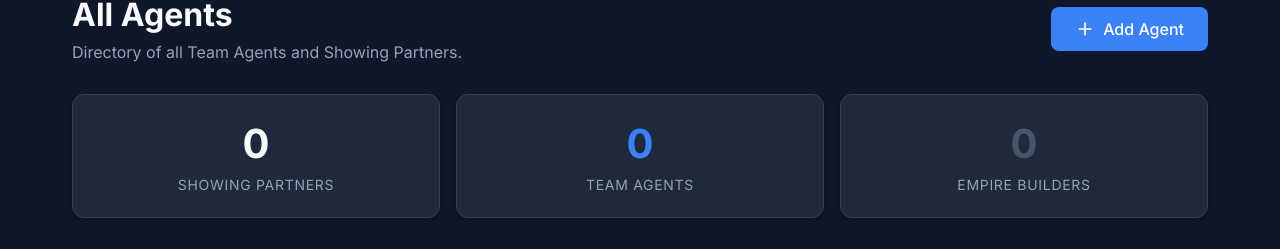
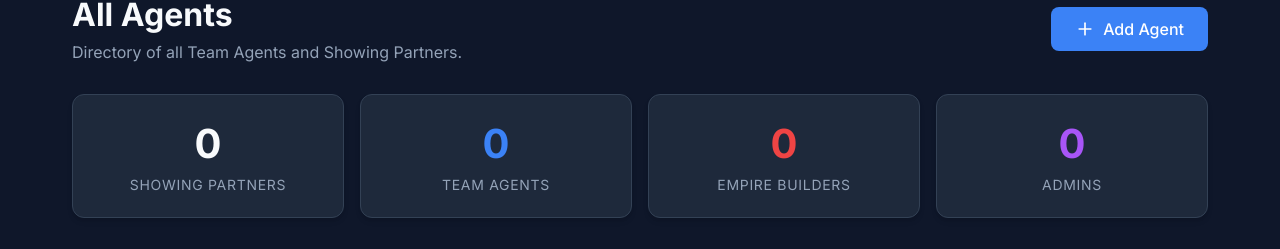
Before and after one commit to sdfk26hktt-cyber/Agent-Dashboard, a Next.js app: page /agents in a window 1280 px wide. Shown: the part 115-364 px from the top of the page. Built offline with nearby package versions, Linux system fonts and the light colour scheme; no server answers; the database is empty.

Commit message:
Add Admin tally and fix badge colors for Admin and Empire Builders

```diff
--- a/app/agents/page.tsx
+++ b/app/agents/page.tsx
@@ -18,6 +18,7 @@ export default async function AgentsList() {
   const showingPartnersCount = allAgents.filter(a => a.role === 'SHOWING_PARTNER').length
   const teamAgentsCount = allAgents.filter(a => a.role === 'TEAM_AGENT').length
   const empireBuildersCount = allAgents.filter(a => a.role === 'EMPIRE_BUILDER').length
+  const adminCount = allAgents.filter(a => a.role === 'ADMIN').length
 
   return (
     <div>
@@ -42,8 +43,12 @@ export default async function AgentsList() {
           <div style={{ fontSize: '0.875rem', color: 'var(--text-secondary)', textTransform: 'uppercase', letterSpacing: '0.05em', marginTop: '0.5rem' }}>Team Agents</div>
         </div>
         <div className="card" style={{ padding: '1.5rem', textAlign: 'center', display: 'flex', flexDirection: 'column', justifyContent: 'center' }}>
-          <div style={{ fontSize: '2.5rem', fontWeight: 'bold', color: '#475569' }}>{empireBuildersCount}</div>
+          <div style={{ fontSize: '2.5rem', fontWeight: 'bold', color: 'var(--danger)' }}>{empireBuildersCount}</div>
           <div style={{ fontSize: '0.875rem', color: 'var(--text-secondary)', textTransform: 'uppercase', letterSpacing: '0.05em', marginTop: '0.5rem' }}>Empire Builders</div>
+        </div>
+        <div className="card" style={{ padding: '1.5rem', textAlign: 'center', display: 'flex', flexDirection: 'column', justifyContent: 'center' }}>
+          <div style={{ fontSize: '2.5rem', fontWeight: 'bold', color: '#a855f7' }}>{adminCount}</div>
+          <div style={{ fontSize: '0.875rem', color: 'var(--text-secondary)', textTransform: 'uppercase', letterSpacing: '0.05em', marginTop: '0.5rem' }}>Admins</div>
         </div>
       </div>
       <AgentsTableClient agents={allAgents} />
--- a/app/components/AgentsTableClient.tsx
+++ b/app/components/AgentsTableClient.tsx
@@ -96,8 +96,8 @@ export default function AgentsTableClient({ agents }: { agents: any[] }) {
                     </div>
                   </td>
                   <td style={{ padding: '0.75rem' }}>
-                    <span className={`badge ${agent.role === 'TEAM_AGENT' ? 'badge-green' : agent.role === 'EMPIRE_BUILDER' ? 'badge-slate' : 'badge-blue'}`}>
-                      {agent.role === 'TEAM_AGENT' ? 'Team Agent' : agent.role === 'EMPIRE_BUILDER' ? 'Empire Builder' : 'Showing Partner'}
+                    <span className={`badge ${agent.role === 'TEAM_AGENT' ? 'badge-green' : agent.role === 'EMPIRE_BUILDER' ? 'badge-red' : agent.role === 'ADMIN' ? 'badge-purple' : 'badge-blue'}`}>
+                      {agent.role === 'TEAM_AGENT' ? 'Team Agent' : agent.role === 'EMPIRE_BUILDER' ? 'Empire Builder' : agent.role === 'ADMIN' ? 'Admin' : 'Showing Partner'}
                     </span>
                   </td>
                   <td style={{ padding: '0.75rem', color: 'var(--text-secondary)' }}>
--- a/app/globals.css
+++ b/app/globals.css
@@ -178,6 +178,8 @@ button {
 .badge-blue { background-color: rgba(59, 130, 246, 0.1); color: #60a5fa; }
 .badge-green { background-color: rgba(16, 185, 129, 0.1); color: #34d399; }
 .badge-slate { background-color: rgba(148, 163, 184, 0.1); color: #94a3b8; }
+.badge-red { background-color: rgba(239, 68, 68, 0.1); color: #f87171; }
+.badge-purple { background-color: rgba(168, 85, 247, 0.1); color: #c084fc; }
 
 @media print {
   body {
```
